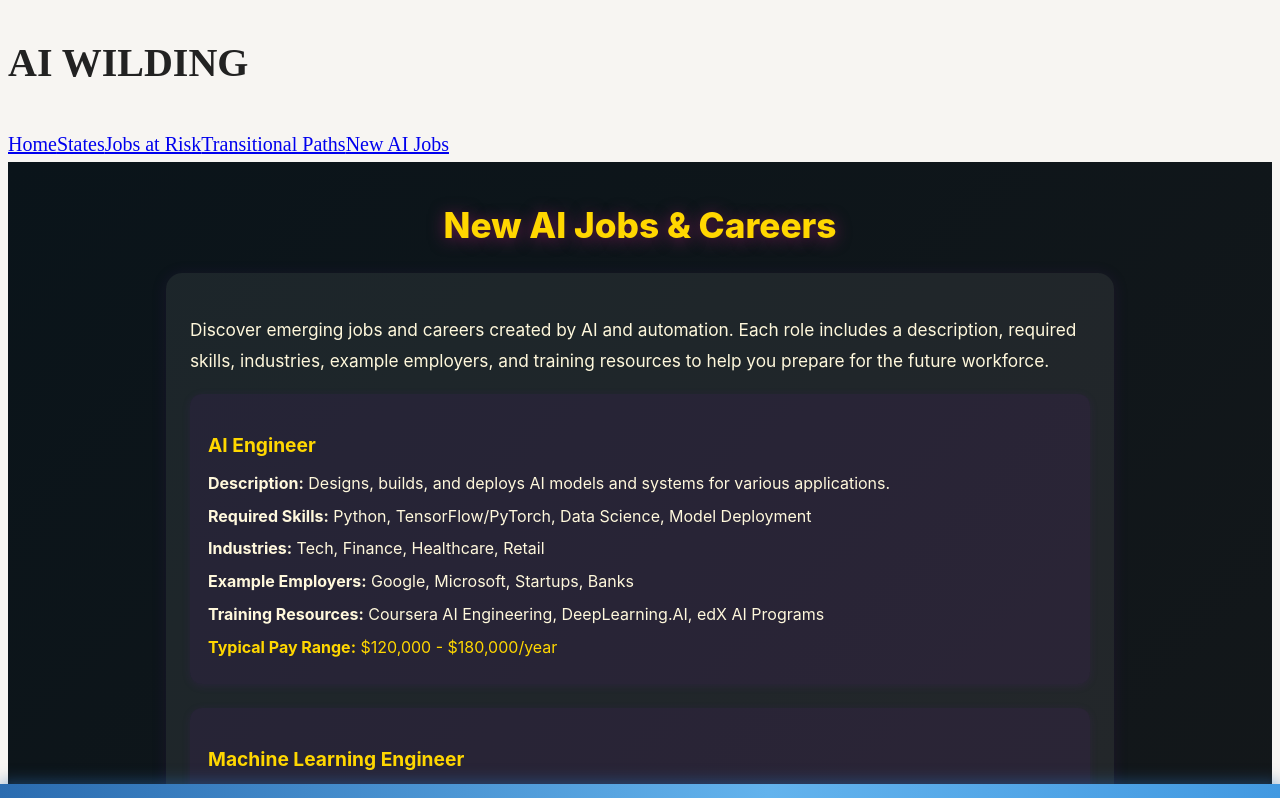
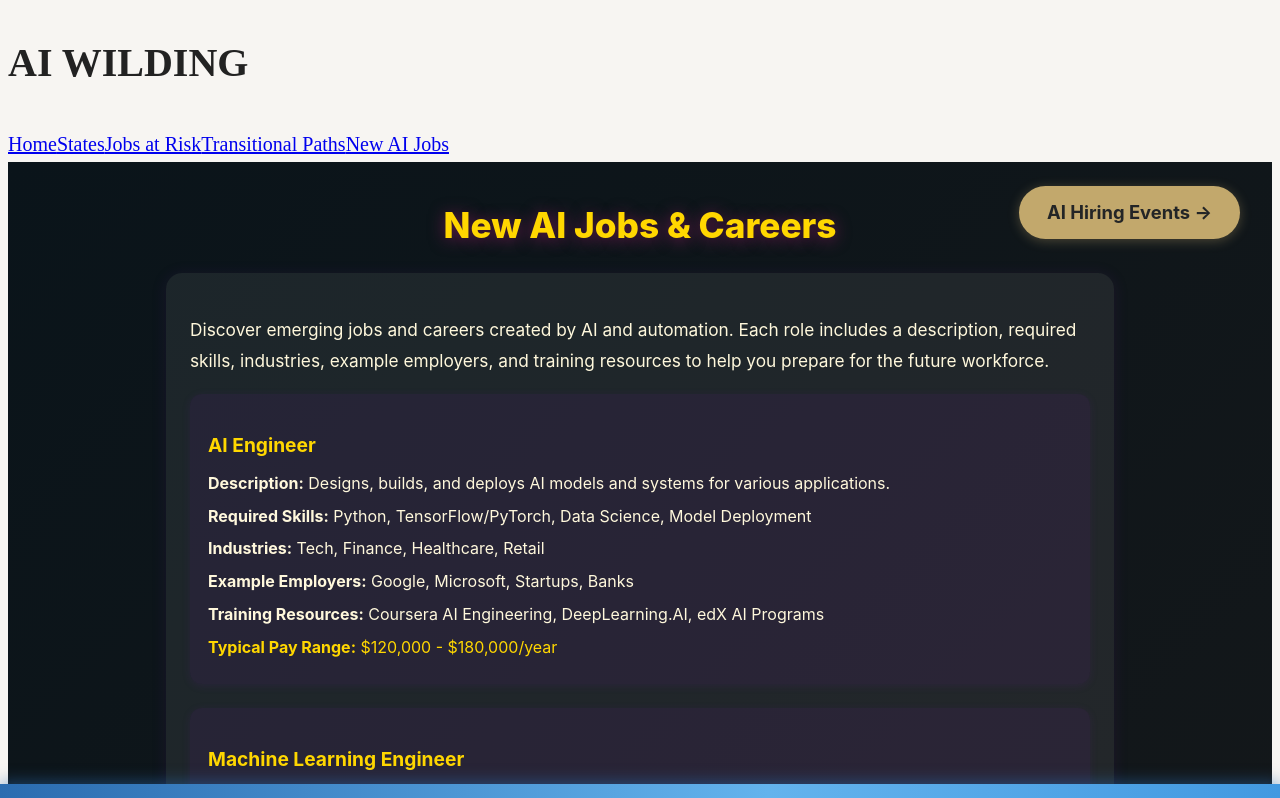
Before and after one commit to Shellzonit/auralis-sanctuary-, a Next.js app: page /new-ai-jobs in a window 1280 px wide. Shown: the top 798 px of the page. Built offline with nearby package versions, Linux system fonts and the light colour scheme.

Commit message:
Add AI Hiring Events tab button to New AI Jobs & Careers page

```diff
--- a/app/new-ai-jobs/page.tsx
+++ b/app/new-ai-jobs/page.tsx
@@ -97,6 +97,8 @@ const NEW_AI_JOBS = [
 export default function NewAIJobsPage() {
   return (
     <main style={{ minHeight: "100vh", background: "linear-gradient(135deg, #0a141a 0%, #18191a 60%, #2a1a4d 100%)", fontFamily: "Inter, Arial, sans-serif", display: "flex", flexDirection: "column", alignItems: "center", padding: "0 1rem", position: 'relative' }}>
+      {/* AI Hiring Events Tab Button in Corner */}
+      <a href="/ai-hiring-events" style={{position: 'absolute', top: 24, right: 32, zIndex: 20, padding: '10px 28px', background: '#C2A86C', color: '#232526', fontWeight: 700, borderRadius: 9999, boxShadow: '0 2px 12px #C2A86C55', fontSize: '1.15rem', textDecoration: 'none', transition: 'all 0.2s', border: 'none'}} onMouseOver={e => {e.currentTarget.style.background='#F7F5F2';e.currentTarget.style.color='#2a1a4d';}} onMouseOut={e => {e.currentTarget.style.background='#C2A86C';e.currentTarget.style.color='#232526';}}>AI Hiring Events &rarr;</a>
       <h1 style={{ fontSize: "2.2rem", fontWeight: 800, color: "#ffd700", margin: "32px 0 16px 0", textShadow: "0 2px 16px #6a1a4d" }}>
         New AI Jobs & Careers
       </h1>
```
